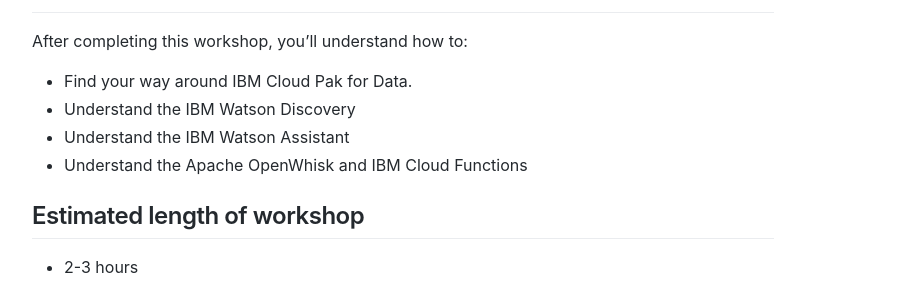
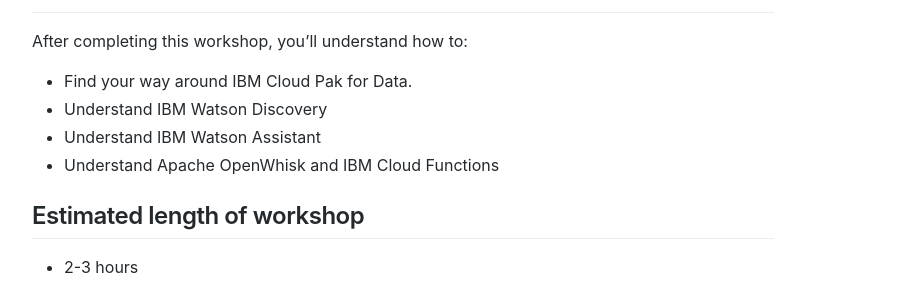
Before and after one commit to tmarkiewicz/ibm-cpd-workshop, a Jekyll site: the page built from _discovery/index.md, in a window 1280 px wide. Shown: the part 2871-3163 px from the top of the page, without its empty margins (365-1271 px from the left). Built offline with Jekyll 4.4.1, drawn with Linux system fonts in a browser that asks for light colours.

Commit message:
updated text

```diff
--- a/_discovery/index.md
+++ b/_discovery/index.md
@@ -48,9 +48,9 @@
 ## Goals
 After completing this workshop, you'll understand how to:
 * Find your way around IBM Cloud Pak for Data.
-* Understand the IBM Watson Discovery
-* Understand the IBM Watson Assistant
-* Understand the Apache OpenWhisk and IBM Cloud Functions
+* Understand IBM Watson Discovery
+* Understand IBM Watson Assistant
+* Understand Apache OpenWhisk and IBM Cloud Functions
 
 ## Estimated length of workshop
 * 2-3 hours
```
